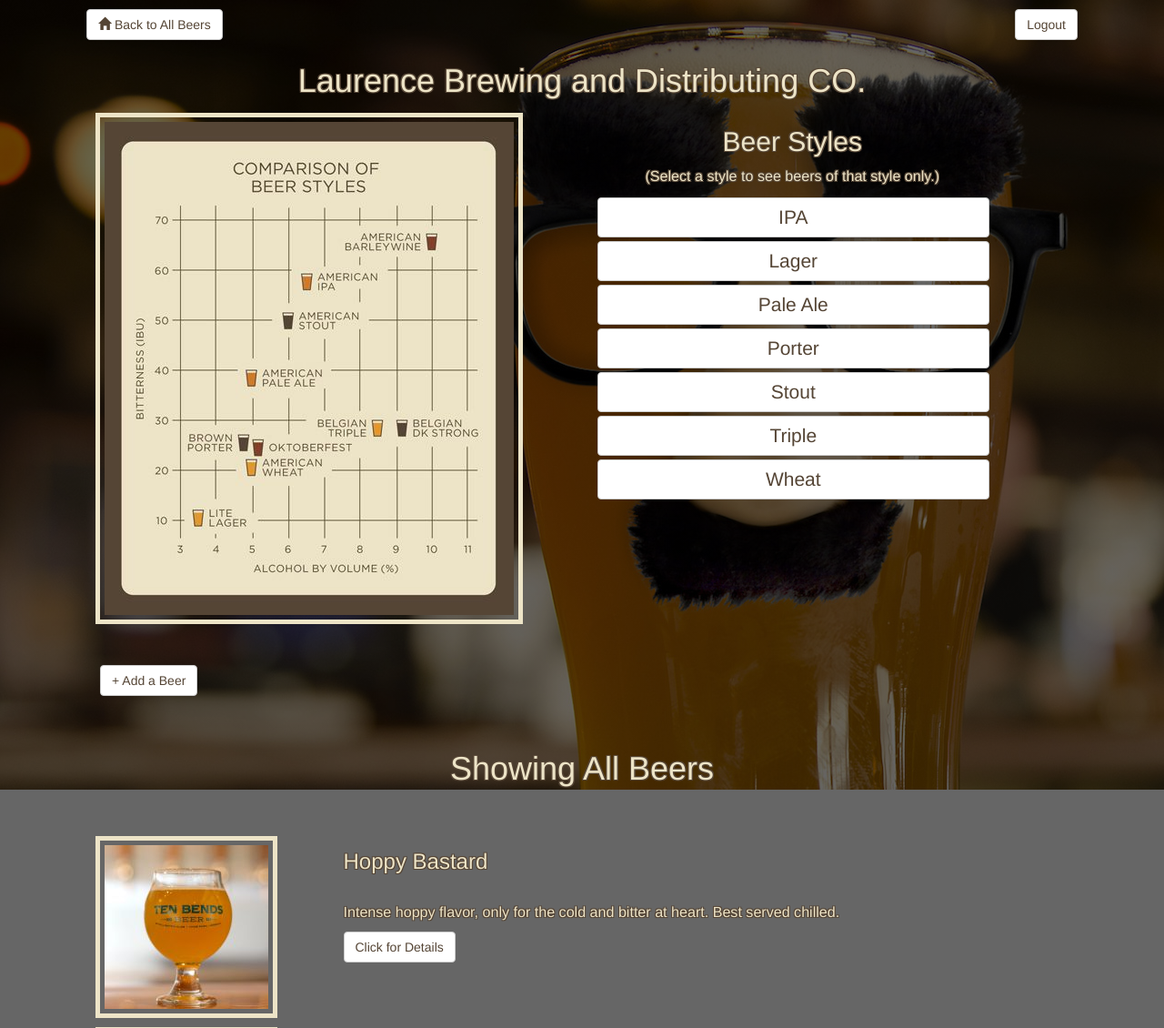
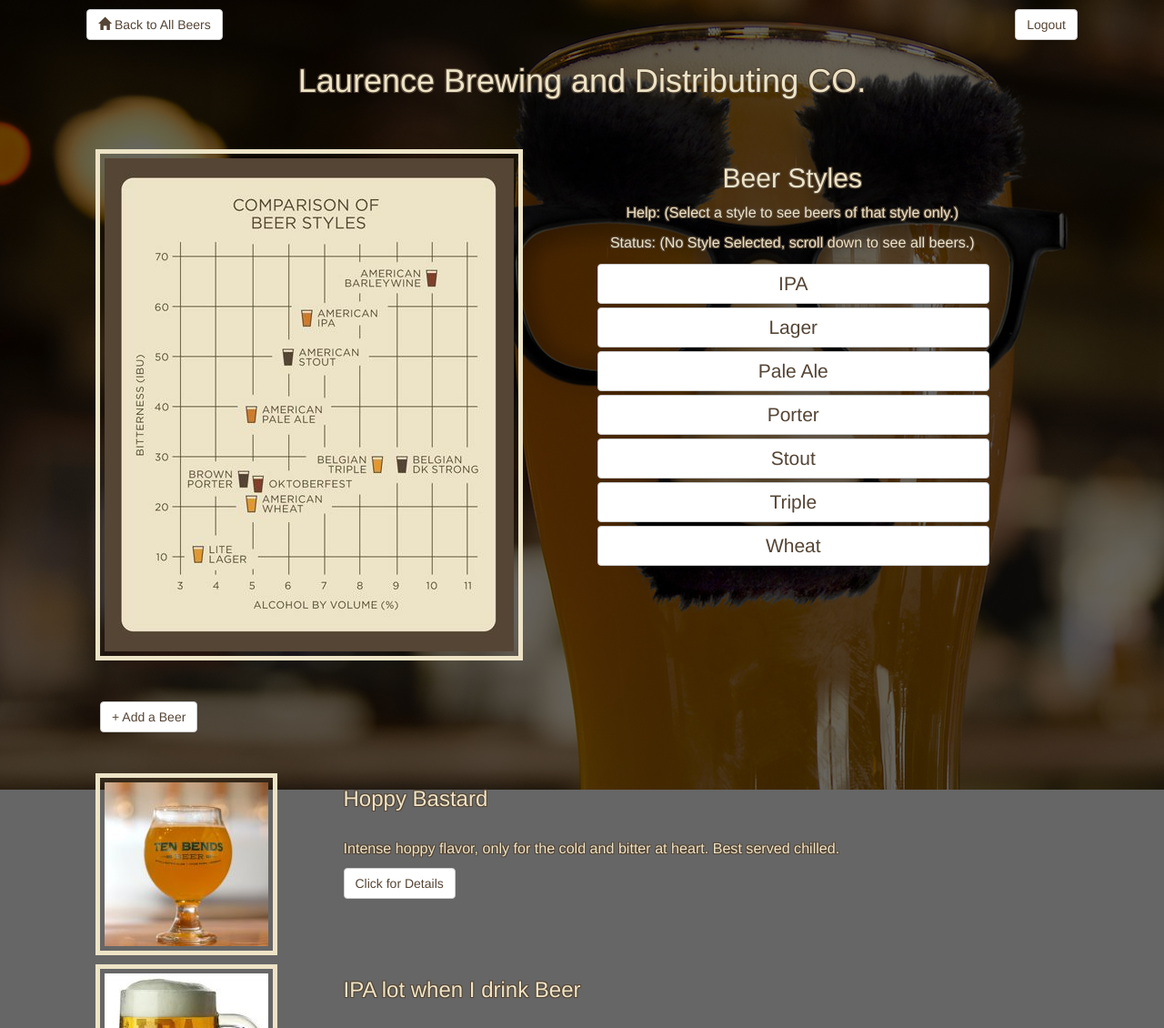
Before and after one commit to dlaurence269/item_catalog, a Flask app: page / in a window 1280 px wide. Shown: the top 1130 px of the page at 91% size. Run offline with Flask 2, Linux system fonts and the light colour scheme; data comes from the database, SQL or seed files in the repository; some libraries are stand-ins or nearby versions.

Commit message:
Move current style, and add help message.

```diff
--- a/static/styles.css
+++ b/static/styles.css
@@ -89,12 +89,6 @@ p.btn {
     margin: 20px;
 }
 
-.current_style {
-    text-align: center;
-    padding-bottom: 20px;
-    margin-bottom: 20px;
-}
-
 .truncate {
     max-height: 80px;
     max-width: 250ch;
--- a/templates/showAllBeers.html
+++ b/templates/showAllBeers.html
@@ -5,6 +5,8 @@
 {% include "header.html" %}
 
     <h1>Laurence Brewing and Distributing CO.</h1>
+    </br>
+    </br>
     <div class=" col-md-12 header">
         <div class="col-md-6 all_image">
             <img src="../static/images/ibu_vs_abv.jpeg" alt="Image of a graph of IBU (bitterness) vs. ABV (alcohol content).">
@@ -12,7 +14,15 @@
         <!-- Templates dynamically generating the appropriate 'category'. -->
         <div class=" col-md-5 beer_categories">
         <h2>Beer Styles</h2>
-        <p>(Select a style to see beers of that style only.)</p>
+        <p>Help: (Select a style to see beers of that style only.)</p>
+        <!-- Dynamically shows current style (category) selected -->
+        <div class="col-md-12 current_style">
+            {% if category_name %}
+                <p>Status: ({{category_name}} Selected, scroll down to see {{category_name}} beers.</p>
+            {% else %}
+                <p>Status: (No Style Selected, scroll down to see all beers.)</p>
+            {% endif %}
+        </div>
         {% for category in categories %}
             <div class="col-md-12 btn-group btn-group-justified">
                 <a href="/beers?category_id={{category.id}}" class="btn btn-default">{{category.name}}</a>
@@ -25,15 +35,6 @@
     <!-- Create New Beer -->
     <div class="col-md-12 create_new_beer">
         <a href="{{url_for('newBeer')}}" class="btn btn-default">+ Add a Beer</a>
-    </div>
-
-    <!-- Current Style -->
-    <div class="col-md-12 current_style">
-        {% if category_name %}
-            <h1>Current Style: {{category_name}}</h1>
-        {% else %}
-            <h1>Showing All Beers</h1>
-        {% endif %}
     </div>
 
     <!-- Templating dynamically generates the appropriate 'picture', 'beer name', and 'beer' description. -->
```
